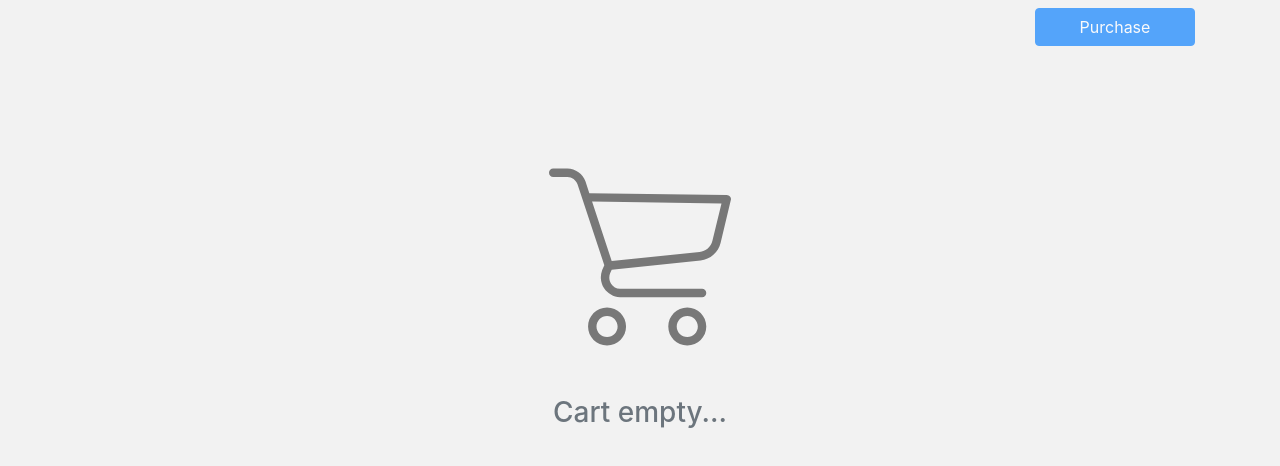
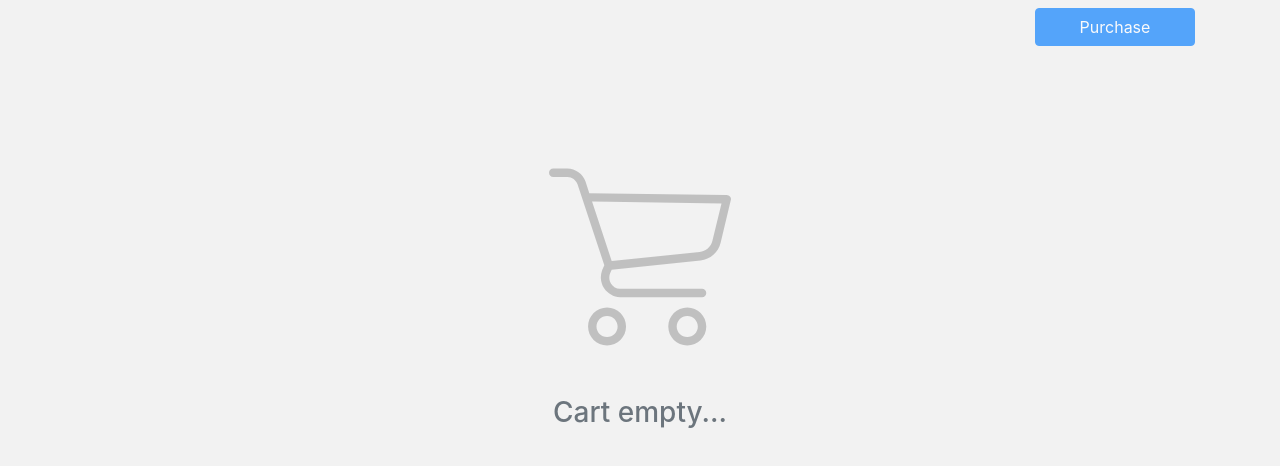
Before and after one commit to Sergey-Nag/js-band-store, a React (Create React App) app: page /cart in a window 1280 px wide. Shown: the part 230-696 px from the top of the page. Built offline with nearby package versions, Linux system fonts and the light colour scheme; sample sign-in values are in the browser's storage.

Commit message:
not found page & not found books

```diff
--- a/src/components/Cart/CartEmpty.js
+++ b/src/components/Cart/CartEmpty.js
@@ -1,19 +1,15 @@
 import React from 'react';
 import Wrapp from '../Wrapp/Wrapp';
 import cartIcon from '../../img/shopping-cart.svg';
+import IconMessage from '../IconMessage';
 
 export default function CartEmpty() {
   return (
     <Wrapp>
-      <div className="col text-center text-muted">
-        <img
-          src={cartIcon}
-          className="w-25 p-5 mt-5"
-          alt="cart empty"
-          style={{ opacity: 0.5 }}
-        />
-        <h3>Cart empty...</h3>
-      </div>
+      <IconMessage
+        icon={cartIcon}
+        message="Cart empty..."
+      />
     </Wrapp>
   );
 }
--- /dev/null
+++ b/src/components/IconMessage/IconMessage.js
@@ -0,0 +1,15 @@
+import React from 'react';
+
+export default function IconMessage({ icon, message }) {
+  return (
+    <div className="col text-center text-muted">
+      <img
+        src={icon}
+        className="w-25 p-5 mt-5"
+        alt={message}
+        style={{ opacity: 0.2 }}
+      />
+      <h3>{message}</h3>
+    </div>
+  );
+}
--- /dev/null
+++ b/src/components/IconMessage/index.js
@@ -0,0 +1,3 @@
+import IconMessage from './IconMessage';
+
+export default IconMessage;
--- a/src/components/Wrapp/Wrapp.js
+++ b/src/components/Wrapp/Wrapp.js
@@ -1,9 +1,11 @@
 import React from 'react';
 
 export default function Wrapp({ children, className }) {
+  const classes = className ?? '';
+
   return (
     <div className="container">
-      <div className={`row ${className}`}>{children}</div>
+      <div className={`row ${classes}`}>{children}</div>
     </div>
   );
 }
--- /dev/null
+++ b/src/pages/CatalogPage/CatalogFilterNotFound.js
@@ -0,0 +1,15 @@
+import React from 'react';
+import IconMessage from '../../components/IconMessage';
+import Wrapp from '../../components/Wrapp';
+import searchNotFound from '../../img/searchNotFound.svg';
+
+export default function CatalogFilterNotFound() {
+  return (
+    <Wrapp>
+      <IconMessage
+        icon={searchNotFound}
+        message="No books found..."
+      />
+    </Wrapp>
+  );
+}
--- a/src/pages/CatalogPage/CatalogPage.js
+++ b/src/pages/CatalogPage/CatalogPage.js
@@ -2,6 +2,7 @@ import React, { useEffect } from 'react';
 import { useSelector, useDispatch } from 'react-redux';
 import Catalog from '../../components/Catalog/Catalog';
 import CatalogControls from '../../components/CatalogControls';
+import CatalogFilterNotFound from './CatalogFilterNotFound';
 import Header from '../../components/Header';
 import Spinner from '../../components/Spinner/Spinner';
 import { loadBooks } from '../../store/actions/booksActions';
@@ -29,6 +30,7 @@ export default function CatalogPage() {
       <CatalogControls />
       {books.isCatalogLoading && <Spinner size="lg" center />}
       {!books.isCatalogLoading && <Catalog items={books.filteredCatalog ?? books.catalog} />}
+      {books.filteredCatalog && books.filteredCatalog.length === 0 && <CatalogFilterNotFound />}
     </>
   );
 }
--- a/src/pages/NotFoundPage/NotFoundPage.js
+++ b/src/pages/NotFoundPage/NotFoundPage.js
@@ -9,10 +9,15 @@ export default function NotFoundPage() {
 
   return (
     <Wrapp>
-      <div className="col pt-5">
-        <h1 className="text-center">404 Page not found</h1>
-        <div className="text-center">
-          <Link to="/">Return to main page</Link>
+      <div className="col text-center mt-5 pt-5">
+        <img
+          alt="page not found"
+          src="https://media.giphy.com/media/tvGOBZKNEX0ac/giphy-downsized-large.gif"
+          className="w-100 mb-3 rounded"
+        />
+        <h1>Sorry, page not found</h1>
+        <div>
+          <Link className="btn btn-primary mt-3" to="/">Return to main page</Link>
         </div>
       </div>
     </Wrapp>
```
Also changed, not shown: src/img/searchNotFound.svg (added).
